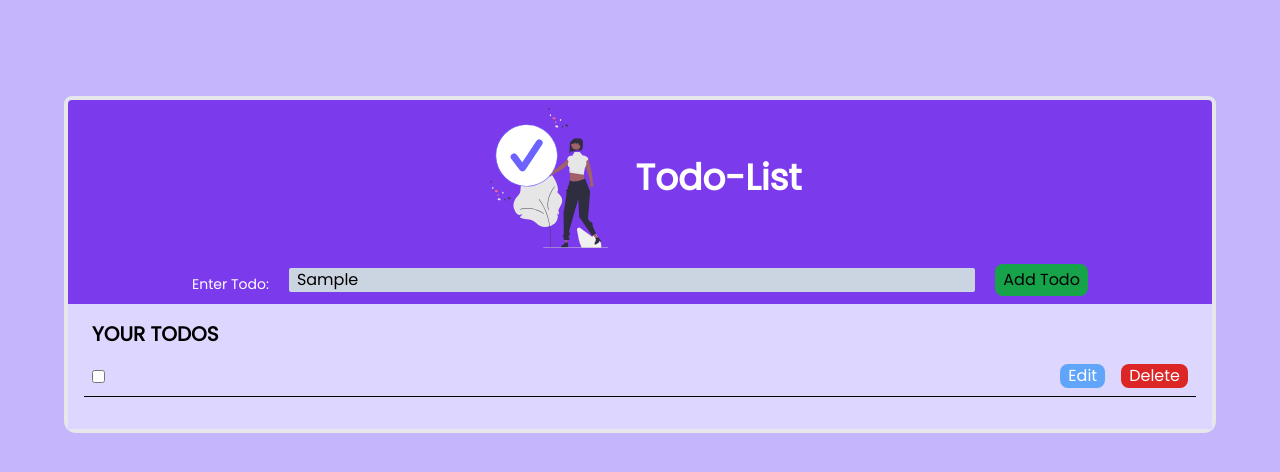
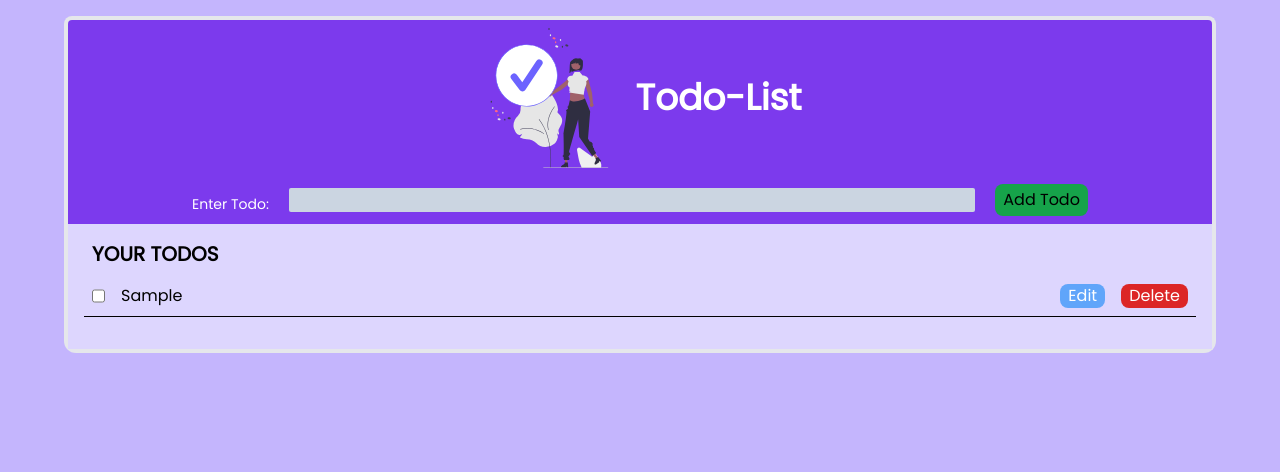
Before and after one commit to aniketnal/Todo-List-React, a React (Vite) app: page / in a window 1280 px wide. Both pictures are taken after typing "Sample" into the empty fields and a click on the button "Add Todo". Shown: the top 472 px of the page. Built offline with nearby package versions, Linux system fonts and the light colour scheme.

Commit message:
Added Functionalities like Add, Change, Checkbox

```diff
--- a/package.json
+++ b/package.json
@@ -12,7 +12,8 @@
   "dependencies": {
     "react": "^18.3.1",
     "react-dom": "^18.3.1",
-    "react-icons": "^5.3.0"
+    "react-icons": "^5.3.0",
+    "uuid": "^10.0.0"
   },
   "devDependencies": {
     "@eslint/js": "^9.11.1",
--- a/src/components/Main.jsx
+++ b/src/components/Main.jsx
@@ -1,26 +1,40 @@
 import React, { useState } from 'react'
+import { v4 as uuidv4 } from 'uuid';
 
 const Main = () => {
-  const [todo, setTodo] = useState('');
+  const [todo, setTodo] = useState("");
   const [todos, setTodos] = useState([]);
 
-  const handleAdd = (item)=>{
-    setTodos([...todos, {todo, isComplted: false}])
+  // Handles the addition of todo
+  const handleAdd = ()=>{
+    setTodos([...todos, {id: uuidv4(), todo, isComplted: false}])
     setTodo("")
   }
 
+  // Handles the change of todo
   const handleChange = (e)=>{
     setTodo(e.target.value)
-    setTodo('')
   }
 
+  // Handles checkbox logic
+  const handlCheckbox = (e)=>{
+    let id = e.target.name
+    let index = todos.findIndex(item=>{
+      return id === item.id
+    })
+    let newTodos = [...todos]
+    newTodos[index].isComplted = !newTodos[index].isComplted;
+    setTodos(newTodos)
+  }
+
+  // Handles the editing of todo
   const handleEdit = ()=>{
 
   }
+  // Handles the deletion of todo
   const handleDelete = ()=>{
 
   }
-
 
   return (
     <div>
@@ -28,16 +42,18 @@ const Main = () => {
           <div className='flex flex-col bg-violet-600 mx-[4rem] max-sm:mx-[1rem] border-x-4 border-b-4 rounded-b-xl '>
             <div className="input max-md:m-5 max-sm:flex-col flex items-center justify-center gap-5">
               <label className=' text-sm max-sm:text-sm mt-2 text-white' htmlFor="">Enter Todo:</label>
-              <input onChange={handleChange} type="text" className='bg-slate-300 my-3 max-sm:my-1 rounded-sm w-[60%] px-2'/>
+              <input onChange={handleChange} value={todo} type="text" className='bg-slate-300 my-3 max-sm:my-1 rounded-sm w-[60%] px-2'/>
               <button onClick={handleAdd} className='bg-green-600 max-sm:mb-2 px-2 py-1 rounded-lg text-center font-medium '>Add Todo</button>
             </div>
             <div className="list bg-violet-200 p-4">
 
               <h1 className='text-xl font-semibold ml-2 mb-2'>YOUR TODOS</h1>
-              <div className='todo p-2 flex items-center'>
+                {todos.map(item=>{
+                  return <div key={item.id} className='todo p-2 flex items-center'>
+
                   <div className="1 flex gap-4 w-[90%]">
-                  <input type="checkbox"/>
-                  <div>{todo}</div>
+                    <input onChange={handlCheckbox} type="checkbox" name={item.id}/>
+                    <div className={item.isComplted?"line-through":""}>{item.todo}</div>
                   </div>
                   <div className="2 flex gap-4 items-center">
                     <button onClick={handleEdit} className='bg-blue-400 text-white px-2 rounded-lg text-center font-medium max-sm:font-medium'>Edit</button>
@@ -45,11 +61,19 @@ const Main = () => {
                   </div>
                   </div>
 
+                  })}
+
+
+
+
             </div>
           </div>
         </div>
     </div>
+
   )
+
+
 }
 
 export default Main
```
Also changed, not shown: src/components/Navbar.jsx (+1 -1 lines), 1 other file (tests, documents, lock files or other folders). Lines whose indentation alone changed are shown as unchanged.
